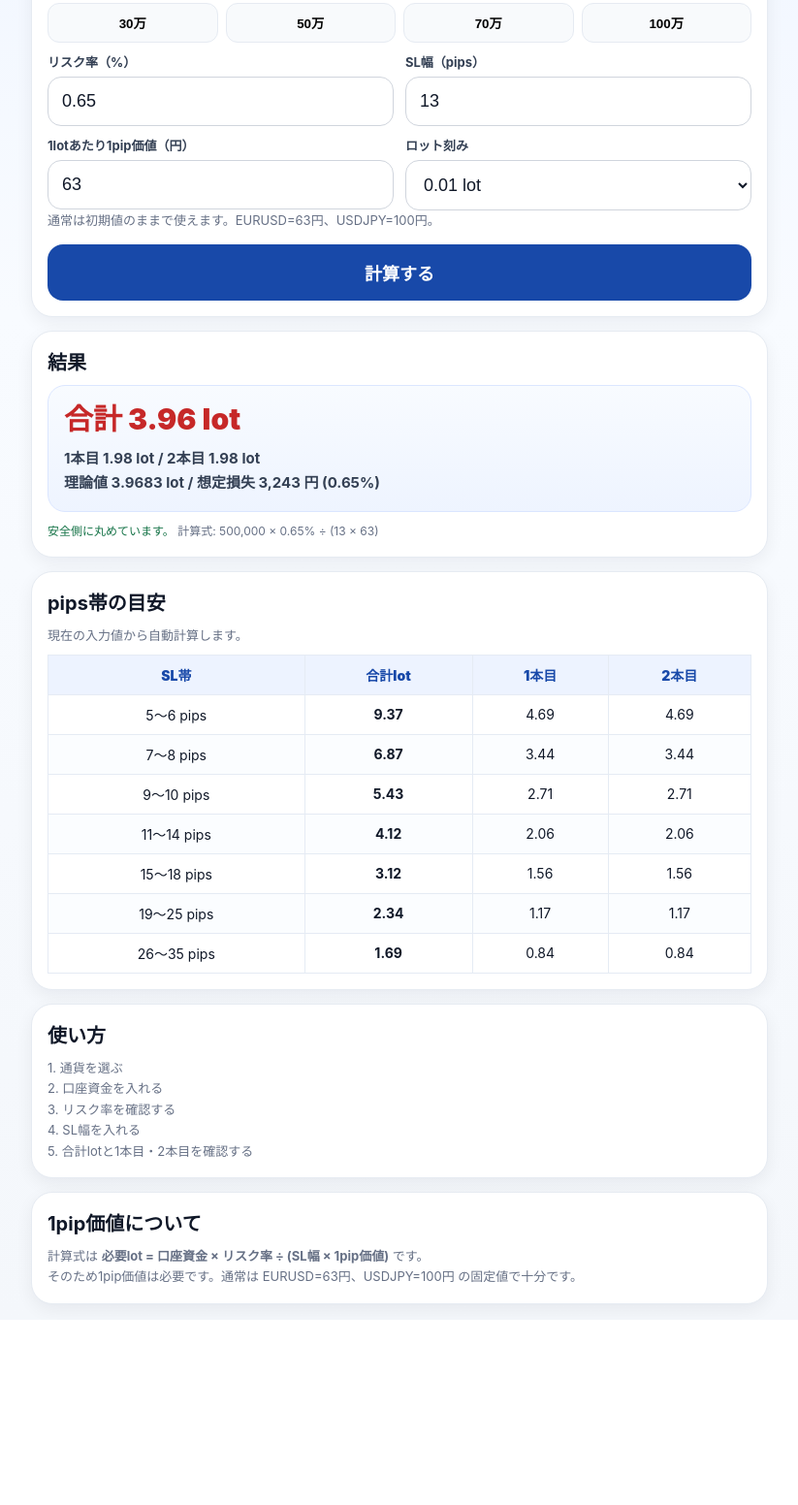
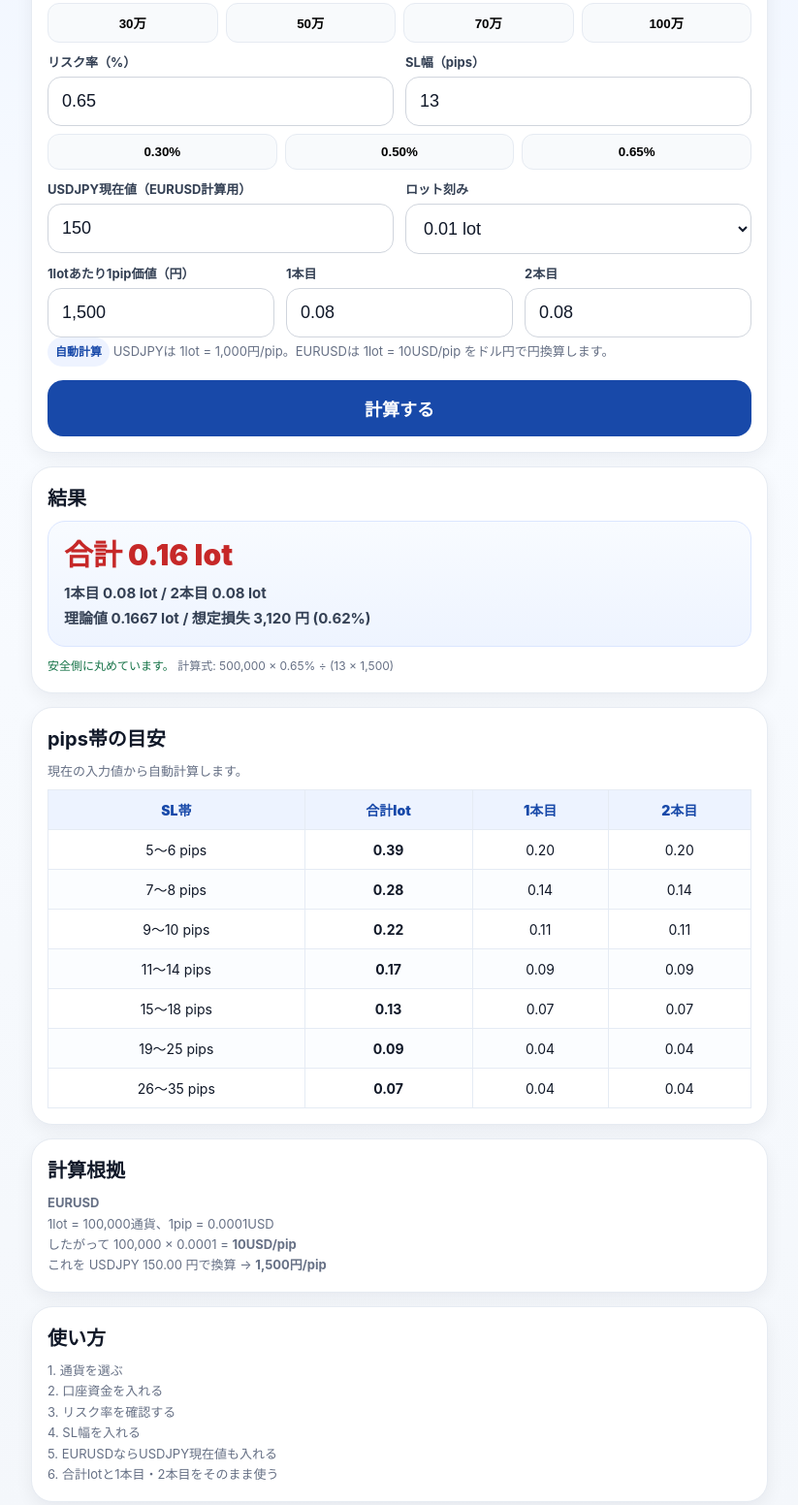
Before and after one commit to lucy3588/fx-lot-tool, a plain HTML site: page index.html in a window 1280 px wide. Shown: the part 369-1921 px from the top of the page at 97% size, without its empty margins (228-1051 px from the left). Before the commit the page ends 1730 px from the top, so only its background shows below. Drawn offline with Linux system fonts and the light colour scheme.

Commit message:
Add files via upload

```diff
--- a/index.html
+++ b/index.html
@@ -3,7 +3,7 @@
 <head>
   <meta charset="utf-8">
   <meta name="viewport" content="width=device-width,initial-scale=1,viewport-fit=cover">
-  <title>FXロット計算ツール</title>
+  <title>FXロット計算ツール OANDA MT5版</title>
   <meta name="theme-color" content="#0b1f4d">
   <meta name="apple-mobile-web-app-capable" content="yes">
   <meta name="apple-mobile-web-app-status-bar-style" content="default">
@@ -11,7 +11,7 @@
   <style>
     :root{
       --bg:#f4f7fb; --card:#fff; --ink:#101828; --sub:#667085; --line:#d0d5dd;
-      --blue:#1849a9; --red:#c62828; --green:#157347; --navy:#0b1f4d;
+      --blue:#1849a9; --red:#c62828; --green:#157347; --navy:#0b1f4d; --soft:#eef4ff;
     }
     *{box-sizing:border-box}
     body{
@@ -40,19 +40,21 @@
       font-size:18px; background:#fff; color:var(--ink)
     }
     .grid2{display:grid;grid-template-columns:1fr 1fr;gap:12px}
+    .grid3{display:grid;grid-template-columns:1fr 1fr 1fr;gap:12px}
     .seg{display:grid;grid-template-columns:1fr 1fr;gap:8px;margin-top:8px}
     .seg button{
       border:none;border-radius:14px;padding:14px 10px;font-size:17px;font-weight:800;
-      background:#eef3ff;color:var(--blue)
+      background:#eef3ff;color:var(--blue);cursor:pointer
     }
     .seg button.active{background:var(--blue);color:#fff}
     .quick{display:grid;grid-template-columns:repeat(4,1fr);gap:8px;margin-top:8px}
-    .quick button{
-      border:1px solid #e6ebf2;background:#f8fafc;border-radius:12px;padding:10px;font-weight:700
+    .quick button,.quick2 button{
+      border:1px solid #e6ebf2;background:#f8fafc;border-radius:12px;padding:10px;font-weight:700;cursor:pointer
     }
+    .quick2{display:grid;grid-template-columns:repeat(3,1fr);gap:8px;margin-top:8px}
     .btn{
       width:100%; margin-top:14px; padding:16px; border:none; border-radius:16px;
-      background:var(--blue); color:#fff; font-size:18px; font-weight:800
+      background:var(--blue); color:#fff; font-size:18px; font-weight:800; cursor:pointer
     }
     .result{
       background:linear-gradient(180deg,#f8fbff,#eef4ff); border:1px solid #dbe6ff; border-radius:18px; padding:16px
@@ -65,25 +67,34 @@
     th{background:#edf3ff;color:var(--blue);font-weight:900}
     tr:nth-child(even) td{background:#fbfdff}
     .ok{color:var(--green)}
+    .pill{
+      display:inline-block;background:#eef3ff;color:var(--blue);padding:5px 8px;
+      border-radius:999px;font-size:12px;font-weight:700
+    }
+    .hidden{display:none}
     .note{font-size:12px;color:#667085;line-height:1.7;margin-top:10px}
-    @media (max-width:560px){ .grid2,.quick{grid-template-columns:1fr 1fr} .main{font-size:27px} }
+    @media (max-width:640px){
+      .grid2,.grid3,.quick,.quick2{grid-template-columns:1fr 1fr}
+      .main{font-size:27px}
+    }
   </style>
 </head>
 <body>
 <div class="wrap">
   <div class="hero">
     <h1>FXロット計算ツール</h1>
-    <div class="sub">EURUSD / USDJPY・2分割50%+50%・複利対応</div>
+    <div class="sub">OANDA MT5対応 / 1lot=10万通貨 / 見やすいデザイン維持版</div>
     <div class="badges">
-      <div class="badge">初期資金 50万円</div>
-      <div class="badge">初期リスク 0.65%</div>
-      <div class="badge">iPhone対応</div>
-      <div class="badge">GitHub Pages用</div>
+      <div class="badge">EURUSD / USDJPY</div>
+      <div class="badge">2分割 50% + 50%</div>
+      <div class="badge">複利対応</div>
+      <div class="badge">1pip価値 自動計算</div>
     </div>
   </div>
 
   <div class="card">
     <h2>入力</h2>
+
     <div class="seg">
       <button id="btnEUR" class="active" type="button" onclick="setPair('EURUSD')">EURUSD</button>
       <button id="btnJPY" type="button" onclick="setPair('USDJPY')">USDJPY</button>
@@ -109,10 +120,16 @@
       </div>
     </div>
 
+    <div class="quick2">
+      <button type="button" onclick="setRisk(0.30)">0.30%</button>
+      <button type="button" onclick="setRisk(0.50)">0.50%</button>
+      <button type="button" onclick="setRisk(0.65)">0.65%</button>
+    </div>
+
     <div class="grid2">
-      <div>
-        <label>1lotあたり1pip価値（円）</label>
-        <input id="pipValue" type="number" value="63" step="0.1" inputmode="decimal">
+      <div id="usdjpyRateWrap">
+        <label>USDJPY現在値（EURUSD計算用）</label>
+        <input id="usdjpyRate" type="number" value="150" step="0.01" inputmode="decimal">
       </div>
       <div>
         <label>ロット刻み</label>
@@ -123,8 +140,24 @@
       </div>
     </div>
 
+    <div class="grid3">
+      <div>
+        <label>1lotあたり1pip価値（円）</label>
+        <input id="pipValueYen" type="text" value="-" readonly>
+      </div>
+      <div>
+        <label>1本目</label>
+        <input id="firstLot" type="text" value="-" readonly>
+      </div>
+      <div>
+        <label>2本目</label>
+        <input id="secondLot" type="text" value="-" readonly>
+      </div>
+    </div>
+
     <div class="muted">
-      通常は初期値のままで使えます。EURUSD=63円、USDJPY=100円。
+      <span class="pill">自動計算</span>
+      USDJPYは 1lot = 1,000円/pip。EURUSDは 1lot = 10USD/pip をドル円で円換算します。
     </div>
 
     <button class="btn" onclick="calc()">計算する</button>
@@ -151,21 +184,19 @@
   </div>
 
   <div class="card">
+    <h2>計算根拠</h2>
+    <div id="logicText" class="muted"></div>
+  </div>
+
+  <div class="card">
     <h2>使い方</h2>
     <div class="muted">
       1. 通貨を選ぶ<br>
       2. 口座資金を入れる<br>
       3. リスク率を確認する<br>
       4. SL幅を入れる<br>
-      5. 合計lotと1本目・2本目を確認する
-    </div>
-  </div>
-
-  <div class="card">
-    <h2>1pip価値について</h2>
-    <div class="muted">
-      計算式は <b>必要lot = 口座資金 × リスク率 ÷ (SL幅 × 1pip価値)</b> です。<br>
-      そのため1pip価値は必要です。通常は EURUSD=63円、USDJPY=100円 の固定値で十分です。
+      5. EURUSDならUSDJPY現在値も入れる<br>
+      6. 合計lotと1本目・2本目をそのまま使う
     </div>
   </div>
 </div>
@@ -177,11 +208,15 @@ function setPair(pair){
   currentPair=pair;
   document.getElementById('btnEUR').classList.toggle('active', pair==='EURUSD');
   document.getElementById('btnJPY').classList.toggle('active', pair==='USDJPY');
-  document.getElementById('pipValue').value = pair==='EURUSD' ? 63 : 100;
+  document.getElementById('usdjpyRateWrap').classList.toggle('hidden', pair==='USDJPY');
   calc();
 }
 function setBalance(v){
   document.getElementById('balance').value = v;
+  calc();
+}
+function setRisk(v){
+  document.getElementById('riskPct').value = v.toFixed(2);
   calc();
 }
 function safeNumber(id){
@@ -194,32 +229,45 @@ function fmtLot(value, step){
   const digits = step === 0.001 ? 3 : 2;
   return Number(value).toFixed(digits);
 }
-function calcBandLot(balance, riskPct, pips, pipValue, step){
+function calcPipValueYen(pair, usdjpy){
+  if(pair === 'USDJPY'){
+    return 1000.0; // 1 lot = 100,000 units, 1 pip = 0.01 JPY => 100,000 * 0.01
+  }else{
+    return 10.0 * usdjpy; // 1 lot EURUSD = 10 USD per pip, convert via USDJPY
+  }
+}
+function calcBandLot(balance, riskPct, pips, pipValueYen, step){
   const riskYen = balance * (riskPct / 100);
-  const rawLot = riskYen / (pips * pipValue);
+  const rawLot = riskYen / (pips * pipValueYen);
   return roundDown(rawLot, step);
 }
 function calc(){
   const balance = safeNumber('balance');
   const riskPct = safeNumber('riskPct');
   const slPips = safeNumber('slPips');
-  const pipValue = safeNumber('pipValue');
+  const usdjpy = safeNumber('usdjpyRate');
   const step = safeNumber('lotStep');
 
-  if(balance<=0 || riskPct<=0 || slPips<=0 || pipValue<=0){
+  if(balance<=0 || riskPct<=0 || slPips<=0 || step<=0 || (currentPair==='EURUSD' && usdjpy<=0)){
     document.getElementById('mainResult').textContent='入力値を確認してください';
     document.getElementById('subResult').textContent='';
     document.getElementById('judgeText').textContent='';
     document.getElementById('bandBody').innerHTML='';
+    document.getElementById('logicText').innerHTML='';
     return;
   }
 
+  const pipValueYen = calcPipValueYen(currentPair, usdjpy);
   const riskYen = balance * (riskPct / 100);
-  const rawLot = riskYen / (slPips * pipValue);
+  const rawLot = riskYen / (slPips * pipValueYen);
   const safeLot = roundDown(rawLot, step);
   const halfLot = safeLot / 2;
-  const actualLoss = safeLot * slPips * pipValue;
+  const actualLoss = safeLot * slPips * pipValueYen;
   const actualRiskPct = (actualLoss / balance) * 100;
+
+  document.getElementById('pipValueYen').value = pipValueYen.toLocaleString('ja-JP', {maximumFractionDigits: 2});
+  document.getElementById('firstLot').value = fmtLot(halfLot, step);
+  document.getElementById('secondLot').value = fmtLot(halfLot, step);
 
   document.getElementById('mainResult').innerHTML = '合計 ' + fmtLot(safeLot, step) + ' lot';
   document.getElementById('subResult').innerHTML =
@@ -228,7 +276,22 @@ function calc(){
 
   document.getElementById('judgeText').innerHTML =
     (actualRiskPct <= riskPct ? '<span class="ok">安全側に丸めています。</span>' : 'リスク超過です。') +
-    ' 計算式: ' + balance.toLocaleString('ja-JP') + ' × ' + riskPct + '% ÷ (' + slPips + ' × ' + pipValue + ')';
+    ' 計算式: ' + balance.toLocaleString('ja-JP') + ' × ' + riskPct + '% ÷ (' + slPips + ' × ' + pipValueYen.toLocaleString('ja-JP', {maximumFractionDigits:2}) + ')';
+
+  let logic = '';
+  if(currentPair === 'USDJPY'){
+    logic =
+      '<b>USDJPY</b><br>' +
+      '1lot = 100,000通貨、1pip = 0.01円<br>' +
+      'したがって 100,000 × 0.01 = <b>1,000円/pip</b>';
+  }else{
+    logic =
+      '<b>EURUSD</b><br>' +
+      '1lot = 100,000通貨、1pip = 0.0001USD<br>' +
+      'したがって 100,000 × 0.0001 = <b>10USD/pip</b><br>' +
+      'これを USDJPY ' + usdjpy.toFixed(2) + ' 円で換算 → <b>' + pipValueYen.toLocaleString('ja-JP', {maximumFractionDigits:2}) + '円/pip</b>';
+  }
+  document.getElementById('logicText').innerHTML = logic;
 
   const bands = [
     ['5〜6',5.5], ['7〜8',7.5], ['9〜10',9.5], ['11〜14',12.5],
@@ -236,7 +299,7 @@ function calc(){
   ];
   let html = '';
   for(const [label, avgPips] of bands){
-    const lot = calcBandLot(balance, riskPct, avgPips, pipValue, step);
+    const lot = calcBandLot(balance, riskPct, avgPips, pipValueYen, step);
     const half = lot / 2;
     html += `<tr>
       <td>${label} pips</td>
@@ -247,7 +310,7 @@ function calc(){
   }
   document.getElementById('bandBody').innerHTML = html;
 }
-['balance','riskPct','slPips','pipValue','lotStep'].forEach(id=>{
+['balance','riskPct','slPips','usdjpyRate','lotStep'].forEach(id=>{
   document.getElementById(id).addEventListener('input', calc);
   document.getElementById(id).addEventListener('change', calc);
 });
```
